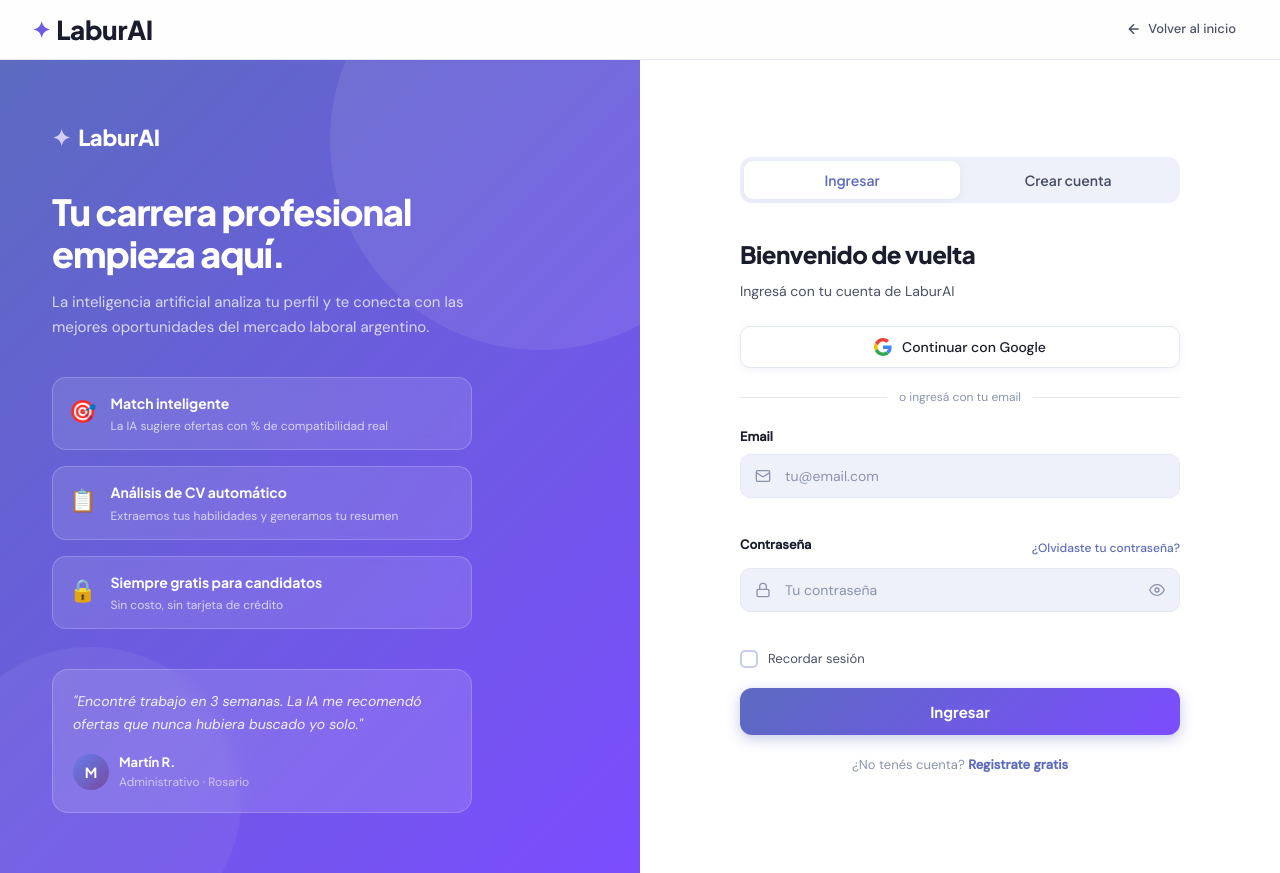
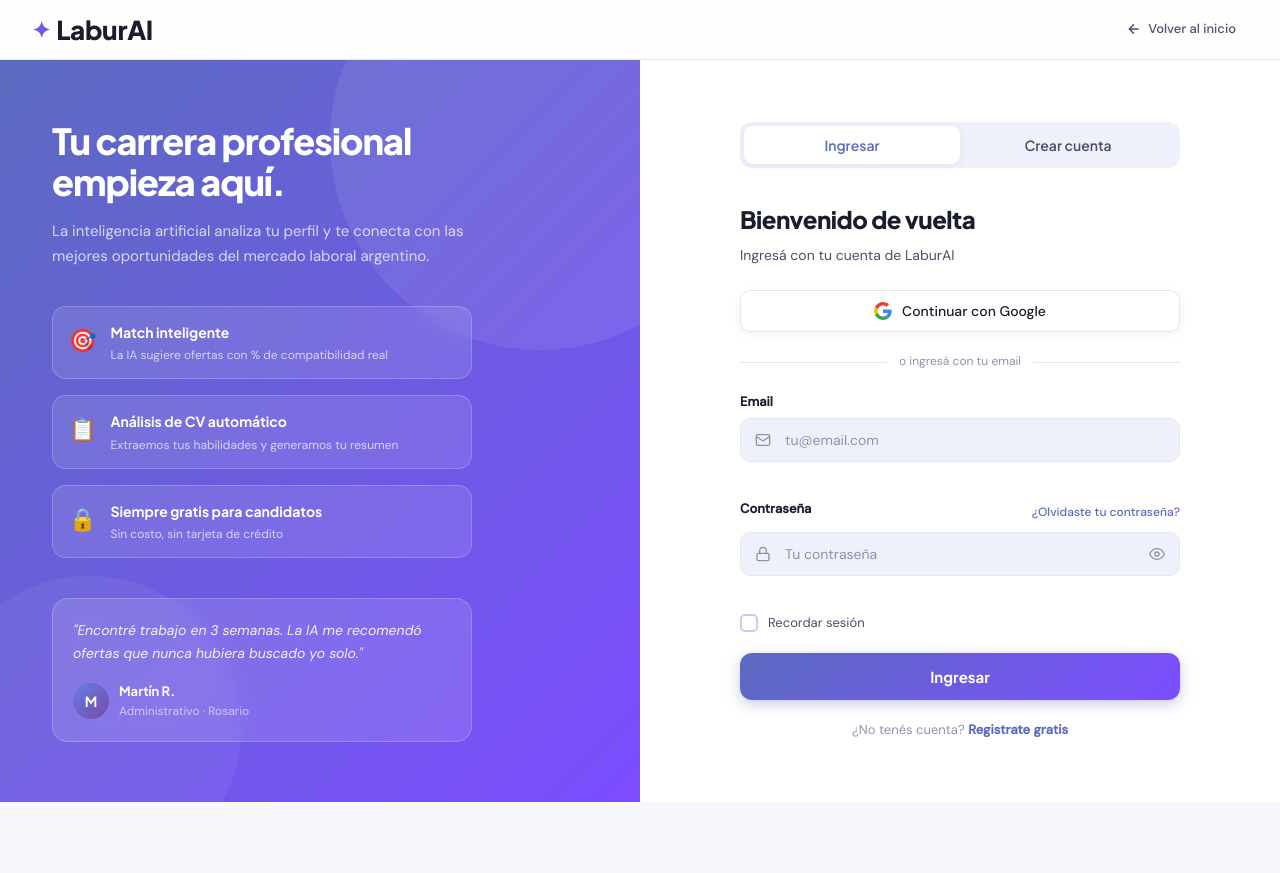
Before and after one commit to valentinoalvarez204/LaburAI, a plain HTML site: page login.html in a window 1280 px wide. After the commit the page ends 802 px from the top, so only its background shows below. Drawn offline with Linux system fonts and the light colour scheme.

Commit message:
Agrego cambios

```diff
--- a/login.html
+++ b/login.html
@@ -30,7 +30,6 @@
       <div class="aside-blob b2"></div>
 
       <div class="aside-content">
-        <div class="aside-logo"><span class="logo-star">✦</span>LaburAI</div>
         <h2 class="aside-title">Tu carrera profesional empieza aquí.</h2>
         <p class="aside-sub">La inteligencia artificial analiza tu perfil y te conecta con las mejores oportunidades del mercado laboral argentino.</p>
 
```
